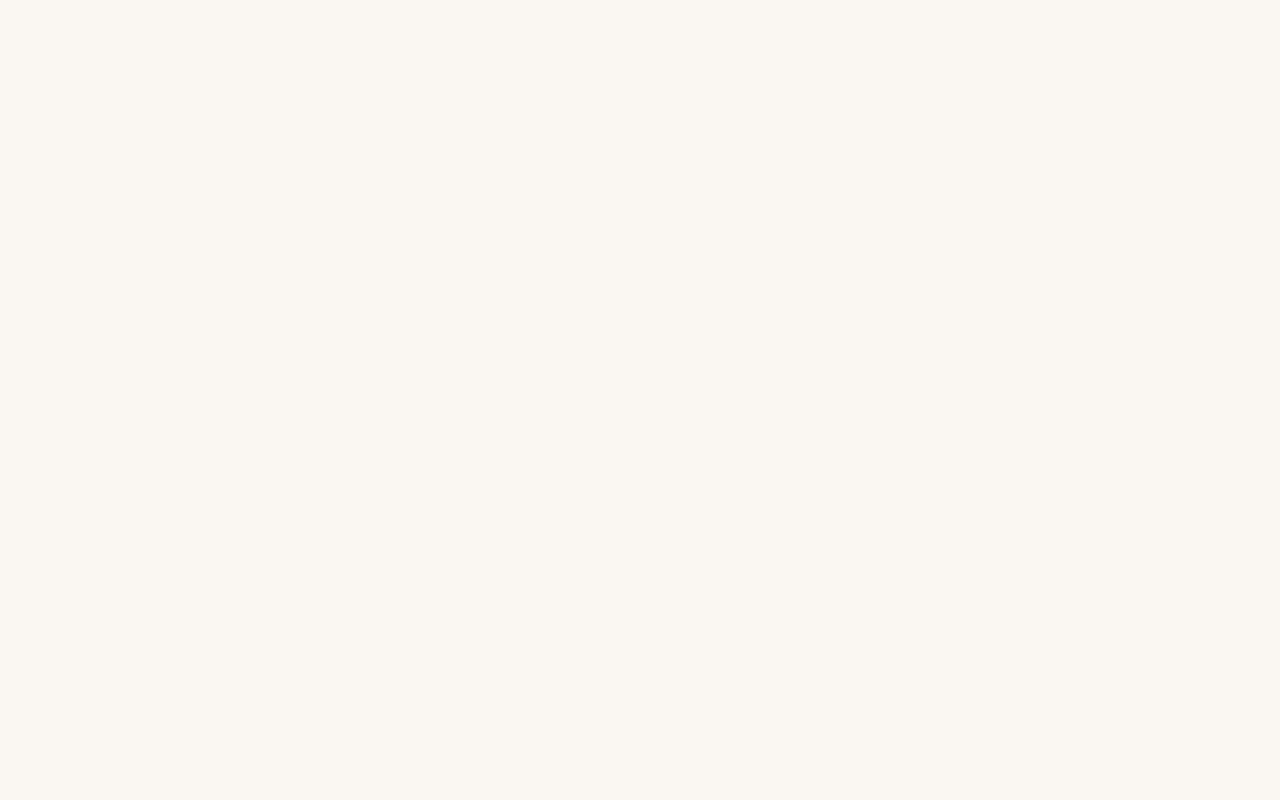
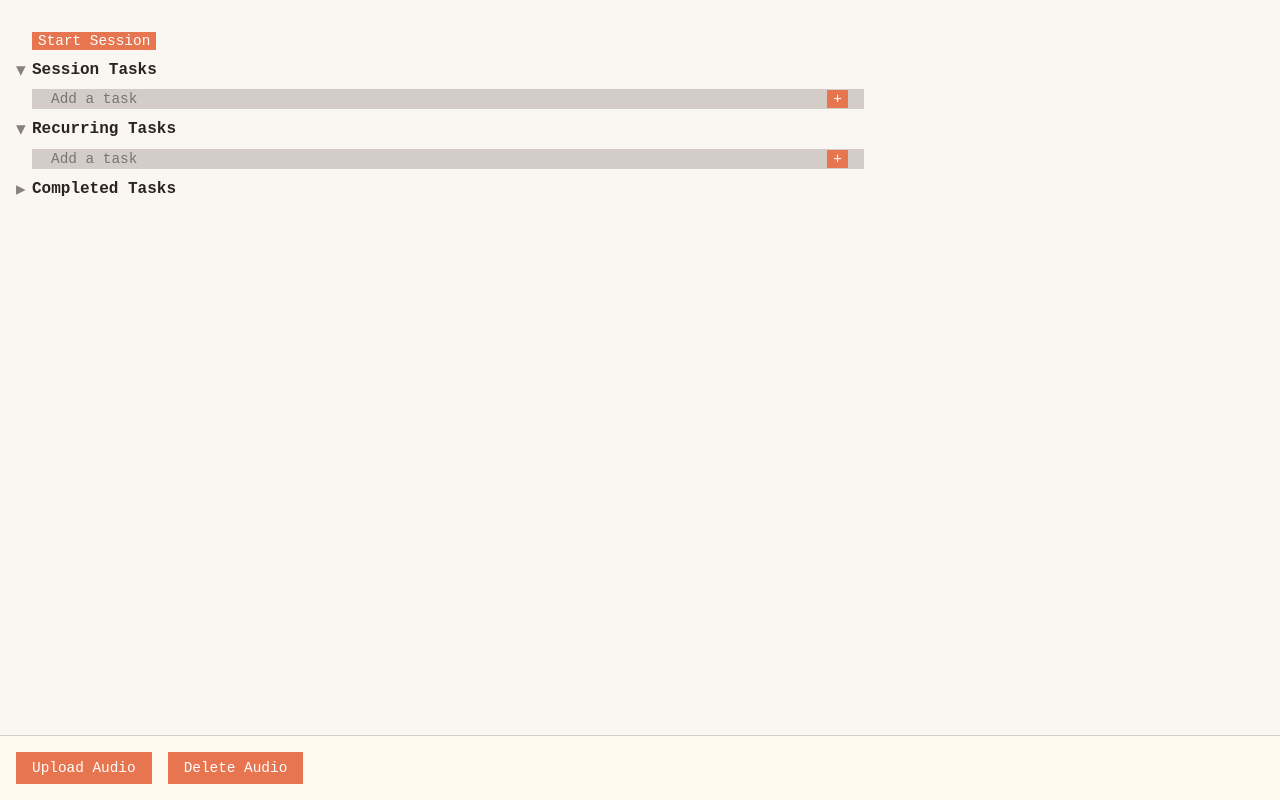
Before and after one commit to theSherwood/ease, a website: page index.html in a window 1280 px wide. Drawn offline with Linux system fonts and the light colour scheme; the site is published under a folder, as on GitHub Pages, so addresses that start at the root find nothing.

Commit message:
try again

```diff
--- a/index.html
+++ b/index.html
@@ -181,6 +181,6 @@
   </head>
   <body>
     <div id="app"></div>
-    <script src="/dist/index.js"></script>
+    <script src="./dist/index.js"></script>
   </body>
 </html>
```
